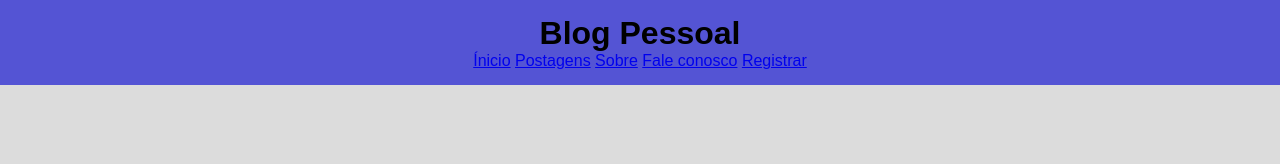
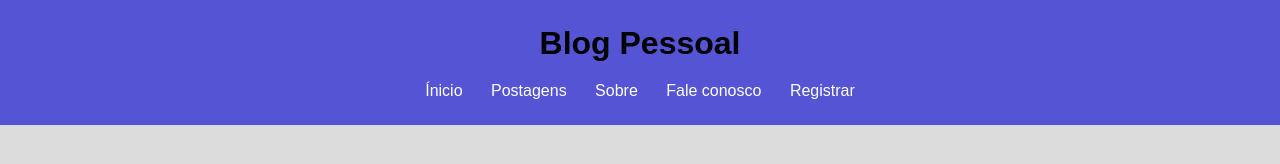
Before and after one commit to Phads/Projeto-Web1-IFPE-2024.1, a plain HTML site: page index.html in a window 1280 px wide. Drawn offline with Linux system fonts and the light colour scheme.

Commit message:
modificando cabecalho

```diff
--- a/css/style.css
+++ b/css/style.css
@@ -13,3 +13,20 @@ body {
     padding: 15px;
     text-align: center;
 }
+
+.menuCabecalho,
+.logo {
+    padding: 10px;
+}
+
+a {
+    color: white;
+    text-decoration: none;
+    padding: 10px 12px ;
+
+}
+
+a:hover {
+    background-color: white;
+    color: aquamarine;
+}
--- a/index.html
+++ b/index.html
@@ -10,7 +10,7 @@
 
 <body>
     <div class="cabecalho">
-        <div class="Logo">
+        <div class="logo">
             <h1>Blog Pessoal</h1>
         </div>
         <div class="menuCabecalho">
@@ -21,7 +21,9 @@
             <a href="#">Registrar</a>
         </div>
     </div>
+    <div class="conteiner">
 
+    </div>
 </body>
 
 </html>
```
